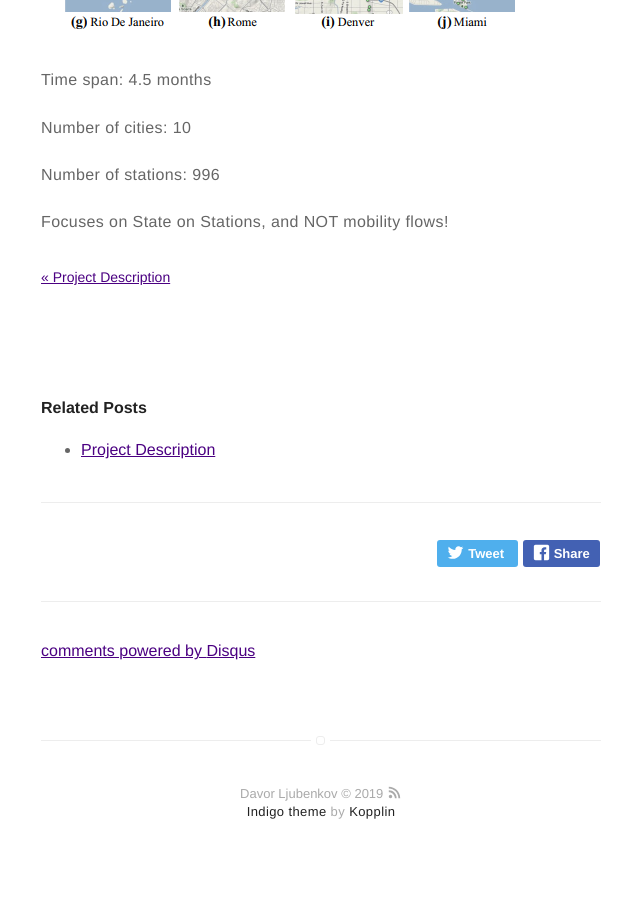
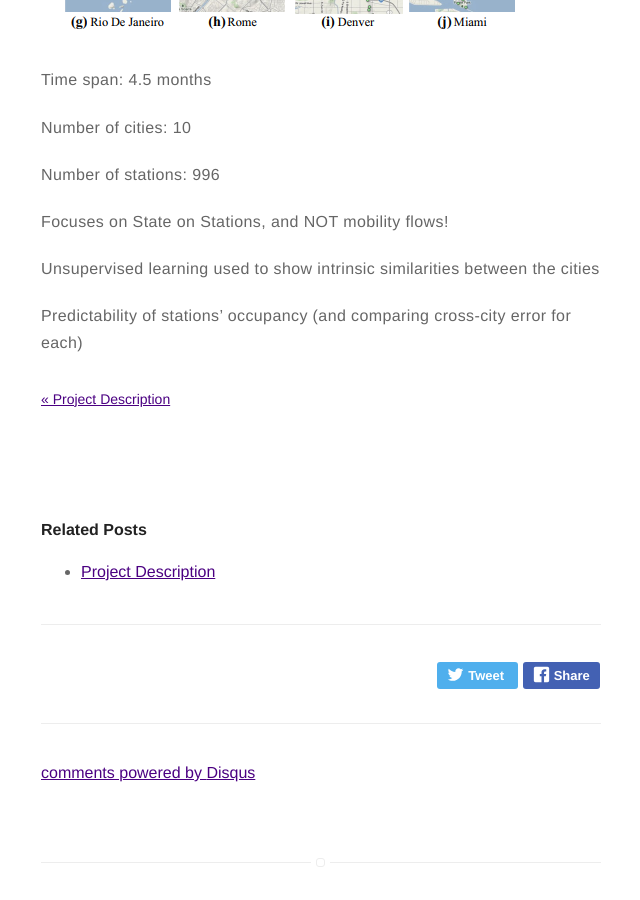
Before and after one commit to dljubenk/dljubenk.github.io, a Jekyll site: the page built from _posts/2019-02-06-literature-study.markdown, in a window 1280 px wide and 900 px high, scrolled down 8267 px. Shown: the whole window, without its empty margins (319-959 px from the left). Built offline with Jekyll 4.4.1, drawn with Linux system fonts in a browser that asks for light colours; emoji names are drawn with the system emoji font; comment, search, counter and statistics services are not loaded.

Commit message:
Update 2019-02-06-literature-study.markdown

```diff
--- a/_posts/2019-02-06-literature-study.markdown
+++ b/_posts/2019-02-06-literature-study.markdown
@@ -212,6 +212,10 @@ Number of stations: 996
 
 Focuses on State on Stations, and NOT mobility flows!
 
+Unsupervised learning used to show intrinsic similarities between the cities
+
+Predictability of stations' occupancy (and comparing cross-city error for each)
+
 
 
 
```
